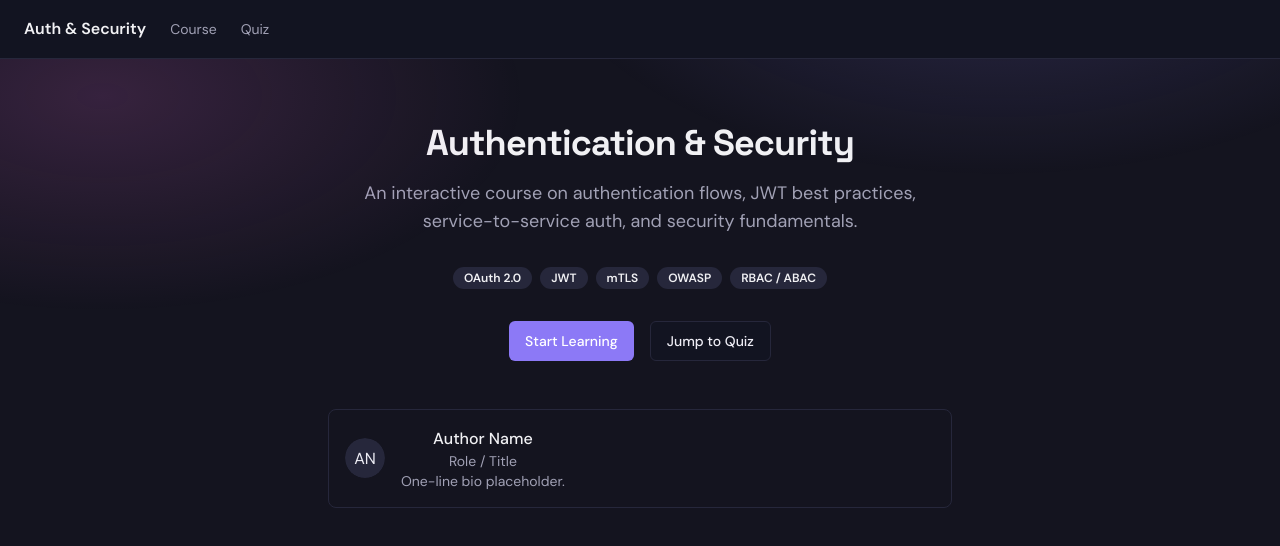
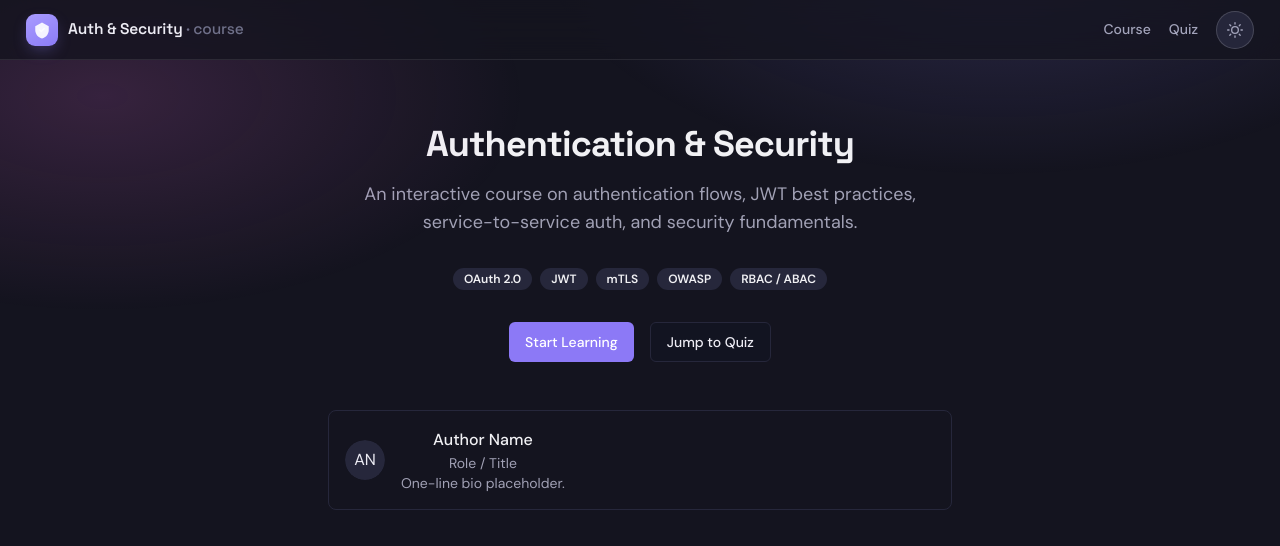
Before and after one commit to spartan-khanhdo/auth-security-lecture, a Next.js app: page / in a window 1280 px wide. Shown: the top 546 px of the page. Built offline with nearby package versions, Linux system fonts and the light colour scheme.

Commit message:
feat(shell): update TopNavBar with frosted glass, shield brand mark, and theme toggle

```diff
--- a/src/components/shell/TopNavBar.tsx
+++ b/src/components/shell/TopNavBar.tsx
@@ -1,31 +1,212 @@
-"use client"; // usePathname requires a Client Component
+"use client"; // usePathname + useState require a Client Component
 
 import Link from "next/link";
 import { usePathname } from "next/navigation";
+import { useState, useEffect } from "react";
+
+type Theme = "dark" | "light";
+
+function ShieldIcon() {
+  return (
+    <svg
+      width="18"
+      height="18"
+      viewBox="0 0 24 24"
+      fill="none"
+      aria-hidden="true"
+    >
+      <path
+        d="M12 2L3 7v5c0 5.25 3.75 10.15 9 11.35C17.25 22.15 21 17.25 21 12V7L12 2z"
+        fill="white"
+        fillOpacity="0.9"
+      />
+      <path
+        d="M9 12l2 2 4-4"
+        stroke="white"
+        strokeWidth="2"
+        strokeLinecap="round"
+        strokeLinejoin="round"
+        strokeOpacity="0.7"
+      />
+    </svg>
+  );
+}
+
+function SunIcon() {
+  return (
+    <svg
+      width="16"
+      height="16"
+      viewBox="0 0 24 24"
+      fill="none"
+      stroke="currentColor"
+      strokeWidth="2"
+      strokeLinecap="round"
+      strokeLinejoin="round"
+      aria-hidden="true"
+    >
+      <circle cx="12" cy="12" r="5" />
+      <line x1="12" y1="1" x2="12" y2="3" />
+      <line x1="12" y1="21" x2="12" y2="23" />
+      <line x1="4.22" y1="4.22" x2="5.64" y2="5.64" />
+      <line x1="18.36" y1="18.36" x2="19.78" y2="19.78" />
+      <line x1="1" y1="12" x2="3" y2="12" />
+      <line x1="21" y1="12" x2="23" y2="12" />
+      <line x1="4.22" y1="19.78" x2="5.64" y2="18.36" />
+      <line x1="18.36" y1="5.64" x2="19.78" y2="4.22" />
+    </svg>
+  );
+}
+
+function MoonIcon() {
+  return (
+    <svg
+      width="16"
+      height="16"
+      viewBox="0 0 24 24"
+      fill="none"
+      stroke="currentColor"
+      strokeWidth="2"
+      strokeLinecap="round"
+      strokeLinejoin="round"
+      aria-hidden="true"
+    >
+      <path d="M21 12.79A9 9 0 1 1 11.21 3 7 7 0 0 0 21 12.79z" />
+    </svg>
+  );
+}
 
 export default function TopNavBar() {
   const pathname = usePathname();
+  const [theme, setTheme] = useState<Theme>("dark");
+
+  useEffect(() => {
+    // Sync initial state from the html attribute set server-side
+    const current = document.documentElement.getAttribute("data-theme");
+    if (current === "light" || current === "dark") {
+      setTheme(current);
+    }
+  }, []);
+
+  function toggleTheme() {
+    const next: Theme = theme === "dark" ? "light" : "dark";
+    setTheme(next);
+    document.documentElement.setAttribute("data-theme", next);
+  }
 
   return (
-    <header className="sticky top-0 z-50 border-b border-border bg-background">
-      <nav className="flex items-center gap-6 px-6 py-4">
-        <Link href="/" className="font-semibold text-foreground">
+    <header
+      style={{
+        position: "sticky",
+        top: 0,
+        zIndex: 50,
+        height: "60px",
+        background: "color-mix(in srgb, var(--bg) 80%, transparent)",
+        backdropFilter: "blur(16px) saturate(1.3)",
+        WebkitBackdropFilter: "blur(16px) saturate(1.3)",
+        borderBottom: "1px solid var(--border-subtle)",
+      }}
+    >
+      <nav
+        className="flex h-full items-center justify-between"
+        style={{
+          paddingInline: "clamp(14px, 3vw, 26px)",
+        }}
+      >
+        {/* Brand */}
+        <Link href="/" className="flex items-center gap-[10px] no-underline">
+          {/* Shield mark — gradient rounded square */}
+          <span
+            aria-hidden="true"
+            style={{
+              width: 32,
+              height: 32,
+              borderRadius: "var(--radius-brand)",
+              background: "linear-gradient(150deg, var(--primary-2), var(--primary))",
+              boxShadow: "0 6px 16px -4px var(--primary-soft-2)",
+              display: "grid",
+              placeItems: "center",
+              flexShrink: 0,
+            }}
+          >
+            <ShieldIcon />
+          </span>
+
+          {/* Brand text */}
+          <span
+            style={{
+              fontFamily: "var(--font-display), system-ui, sans-serif",
+              fontSize: "15.5px",
+              fontWeight: 600,
+              letterSpacing: "-0.01em",
+              color: "var(--text)",
+              whiteSpace: "nowrap",
+            }}
+          >
             Auth &amp; Security
+            <span
+              style={{
+                color: "var(--text-faint)",
+                fontWeight: 500,
+                marginLeft: 4,
+              }}
+            >
+              · course
+            </span>
+          </span>
         </Link>
+
+        {/* Right side: nav links + theme toggle */}
+        <div className="flex items-center gap-[18px]">
           <Link
             href="/course"
             aria-current={pathname === "/course" ? "page" : undefined}
-          className="text-sm text-muted-foreground hover:text-foreground"
+            style={{
+              fontSize: 14,
+              fontWeight: 500,
+              color: pathname === "/course" ? "var(--primary-2)" : "var(--text-dim)",
+              textDecoration: "none",
+              transition: "color 0.2s var(--ease)",
+            }}
           >
             Course
           </Link>
+
           <Link
             href="/quiz"
             aria-current={pathname === "/quiz" ? "page" : undefined}
-          className="text-sm text-muted-foreground hover:text-foreground"
+            style={{
+              fontSize: 14,
+              fontWeight: 500,
+              color: pathname === "/quiz" ? "var(--primary-2)" : "var(--text-dim)",
+              textDecoration: "none",
+              transition: "color 0.2s var(--ease)",
+            }}
           >
             Quiz
           </Link>
+
+          {/* Theme toggle */}
+          <button
+            onClick={toggleTheme}
+            aria-label="Toggle light/dark theme"
+            style={{
+              width: 38,
+              height: 38,
+              borderRadius: "999px",
+              background: "var(--surface-2)",
+              border: "1px solid var(--border-strong)",
+              color: "var(--text-dim)",
+              display: "grid",
+              placeItems: "center",
+              cursor: "pointer",
+              flexShrink: 0,
+              transition: "background 0.2s var(--ease), border-color 0.2s var(--ease)",
+            }}
+          >
+            {theme === "dark" ? <SunIcon /> : <MoonIcon />}
+          </button>
+        </div>
       </nav>
     </header>
   );
```
Lines whose indentation alone changed are shown as unchanged.
